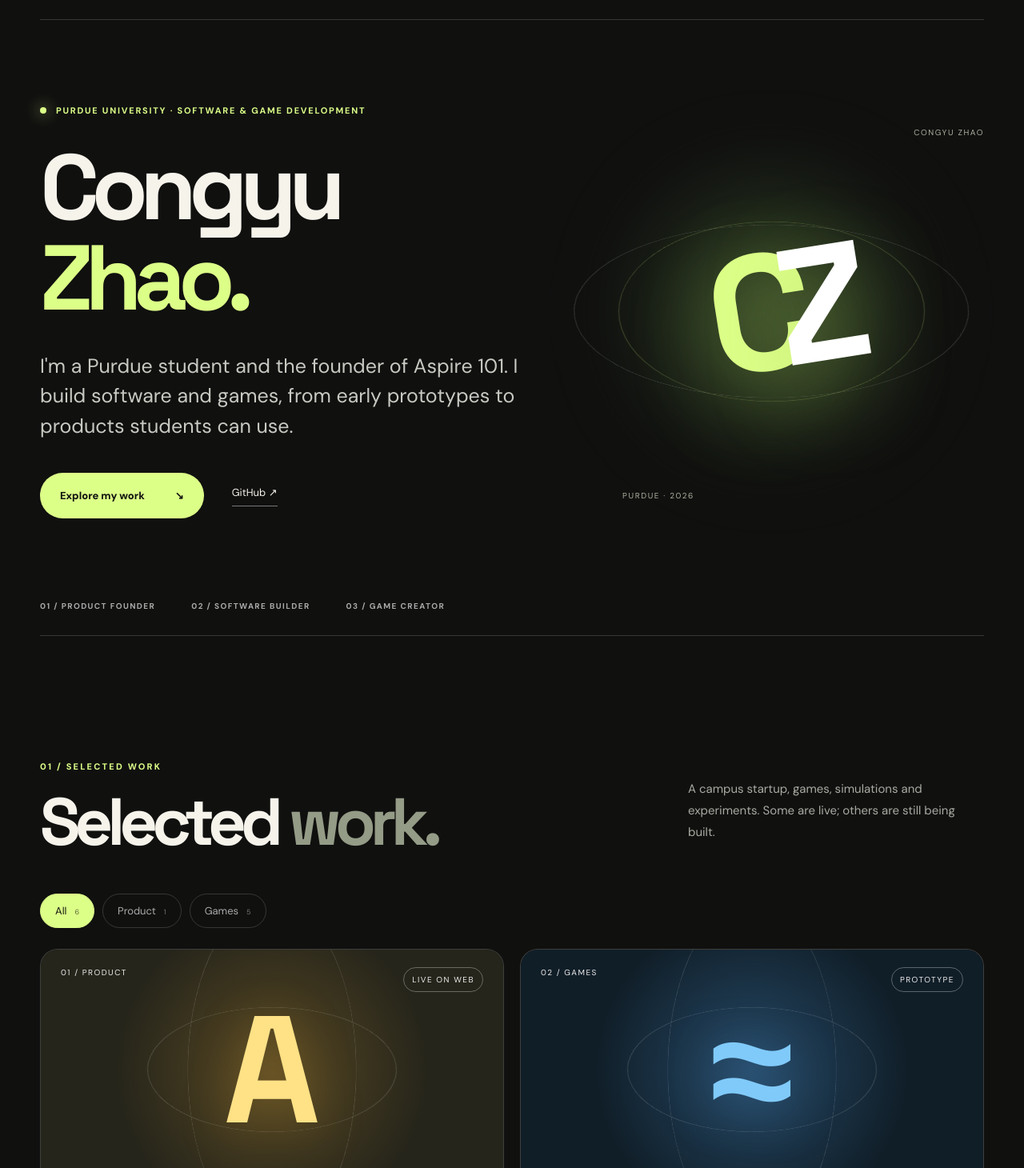
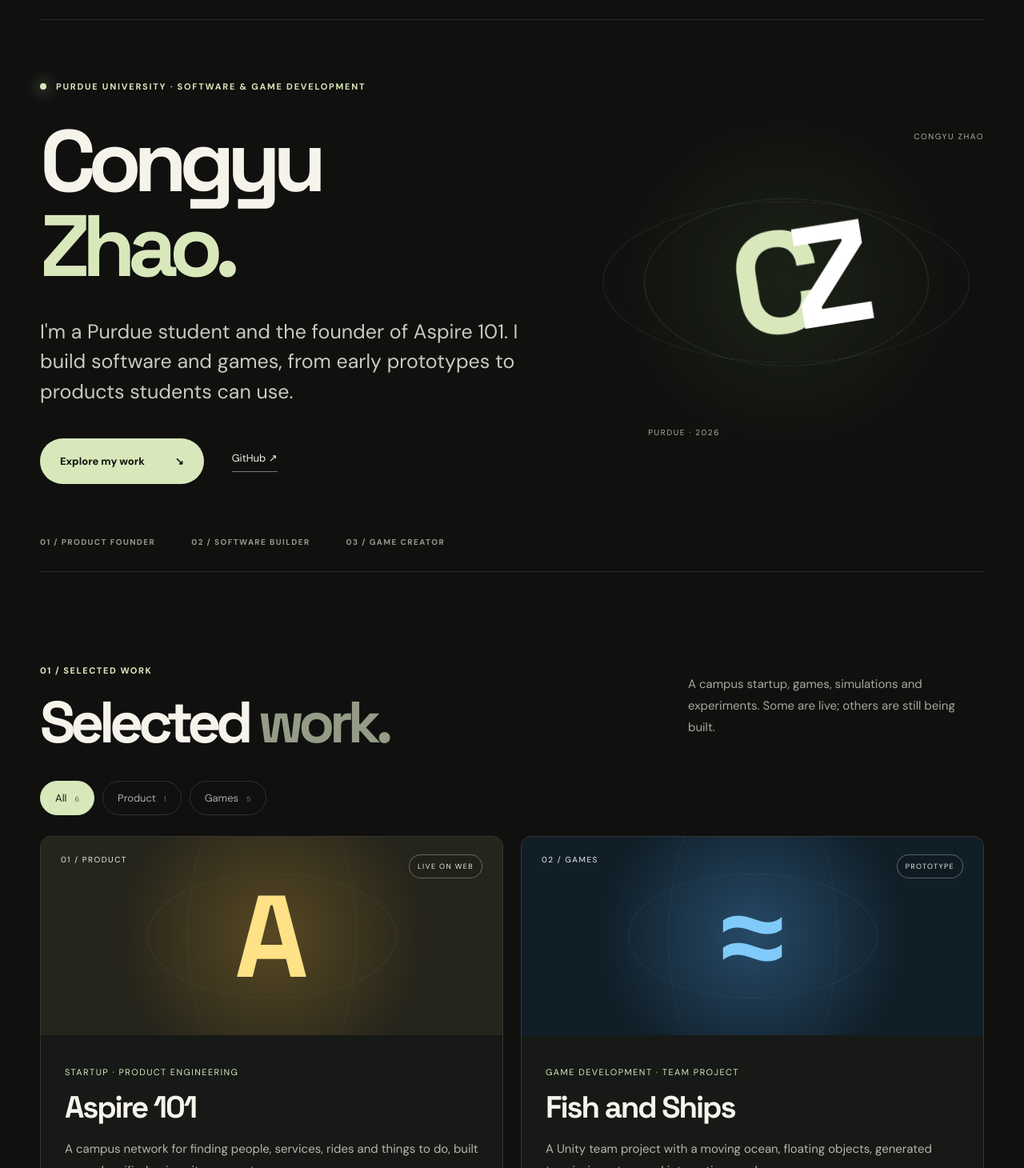
Before and after one commit to skrgulang/congyuzhao-portfolio, a Next.js app: page / in a window 1280 px wide. Shown: the part 70-1530 px from the top of the page at 80% size. Built offline with nearby package versions, Linux system fonts and the light colour scheme.

Commit message:
Polish portfolio typography, spacing and visual restraint

```diff
--- a/app/globals.css
+++ b/app/globals.css
@@ -78,3 +78,25 @@
 .caseHighlightGrid h2{font:700 clamp(23px,2.5vw,38px)/1.1 'Space Grotesk',sans-serif;letter-spacing:-.04em;margin:50px 0 12px}
 .caseHighlightGrid p{color:#b3bdb0;font-size:14px;line-height:1.7;margin:0}
 @media(max-width:850px){.caseHighlightGrid{grid-template-columns:1fr}.caseHighlightGrid article{min-height:190px}.caseHighlightGrid h2{margin-top:24px}}
+
+/* Editorial refinement — less decoration, clearer hierarchy */
+:root{--lime:#d8e8bb;--dim:#a5a8a0;--line:rgba(255,255,255,.13)}
+.newNavLinks{gap:27px}.newNavLinks a,.navContact,.btnSolid,.btnText,.newProjectLink{transition:color .2s,background .2s,border-color .2s,transform .2s}
+.newHero{min-height:690px;padding-top:45px;padding-bottom:78px;grid-template-columns:1fr .72fr}
+.newHero h1{font-size:clamp(83px,8.5vw,140px);letter-spacing:-.09em}
+.heroArtwork{min-height:450px}.heroGlyph{font-size:clamp(118px,14vw,220px);text-shadow:none}
+.heroArtwork:before{opacity:.16;filter:blur(80px)}
+.orbit{border-color:rgba(216,232,187,.15)}.orbitTwo{border-color:rgba(255,255,255,.11)}
+.heroNoise{opacity:.28}.artSpark{display:none}.heroIndex{color:#959a90}
+.newWork{padding-top:105px}.newProjectGrid{gap:22px}.newProject{border-radius:14px;background:#171916}
+.projectArt{height:248px}.projectArt:before,.projectArt:after{opacity:.38}.projectSymbol{font-size:145px;text-shadow:none}
+.newProject:hover .projectSymbol{transform:scale(1.035)}.newProject:hover{transform:translateY(-2px)}
+.projectInfo{padding:28px 30px}.projectInfo h3{font-size:clamp(31px,3vw,45px)}.projectDesc{min-height:0}
+.artStatus{font-size:9px;background:rgba(15,17,15,.18)}
+.newEyebrow{letter-spacing:.14em}.sectionTop{margin-bottom:38px}.sectionTop h2{font-size:clamp(50px,5.7vw,86px)}
+.fishShowcase{margin-top:95px;margin-bottom:110px;background:#171c1b;gap:45px;padding:46px;border-radius:18px}
+.fishDetails article{border-radius:10px}.newAbout{padding-bottom:100px}.newExperience{padding-top:95px}
+.newContact{margin-top:80px;border-radius:18px;background:#1a211b}.contactGlow{opacity:.35}
+a:focus-visible,button:focus-visible{outline:2px solid var(--lime);outline-offset:4px}
+@media(max-width:1000px){.newHero{grid-template-columns:1fr}.heroArtwork{min-height:340px}.newProjectGrid{grid-template-columns:1fr}}
+@media(max-width:650px){.newHero{min-height:0;padding-top:55px}.heroArtwork{min-height:285px}.newHero h1{font-size:clamp(68px,17vw,105px)}.projectArt{height:225px}.projectSymbol{font-size:130px}.projectInfo{padding:24px}.fishShowcase{margin-top:65px;padding:24px}.newContact{margin-top:60px}}
```
